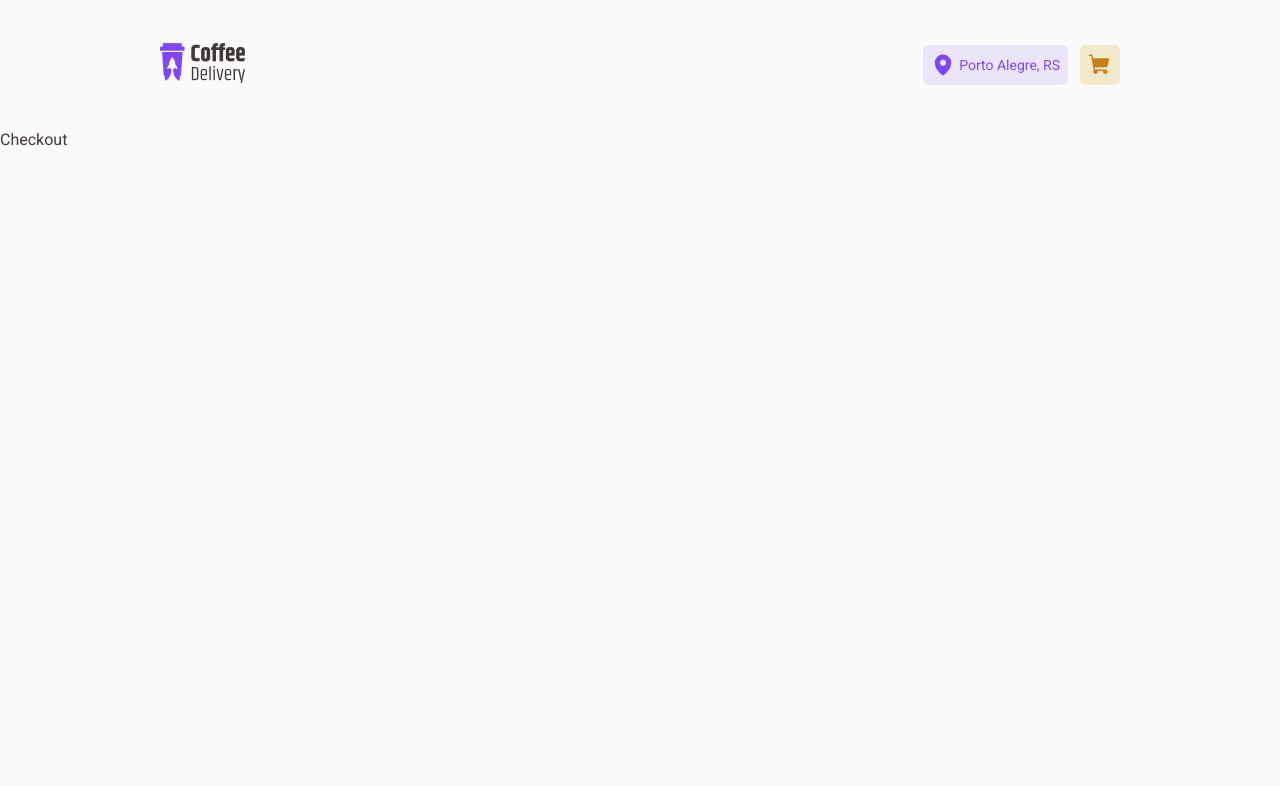
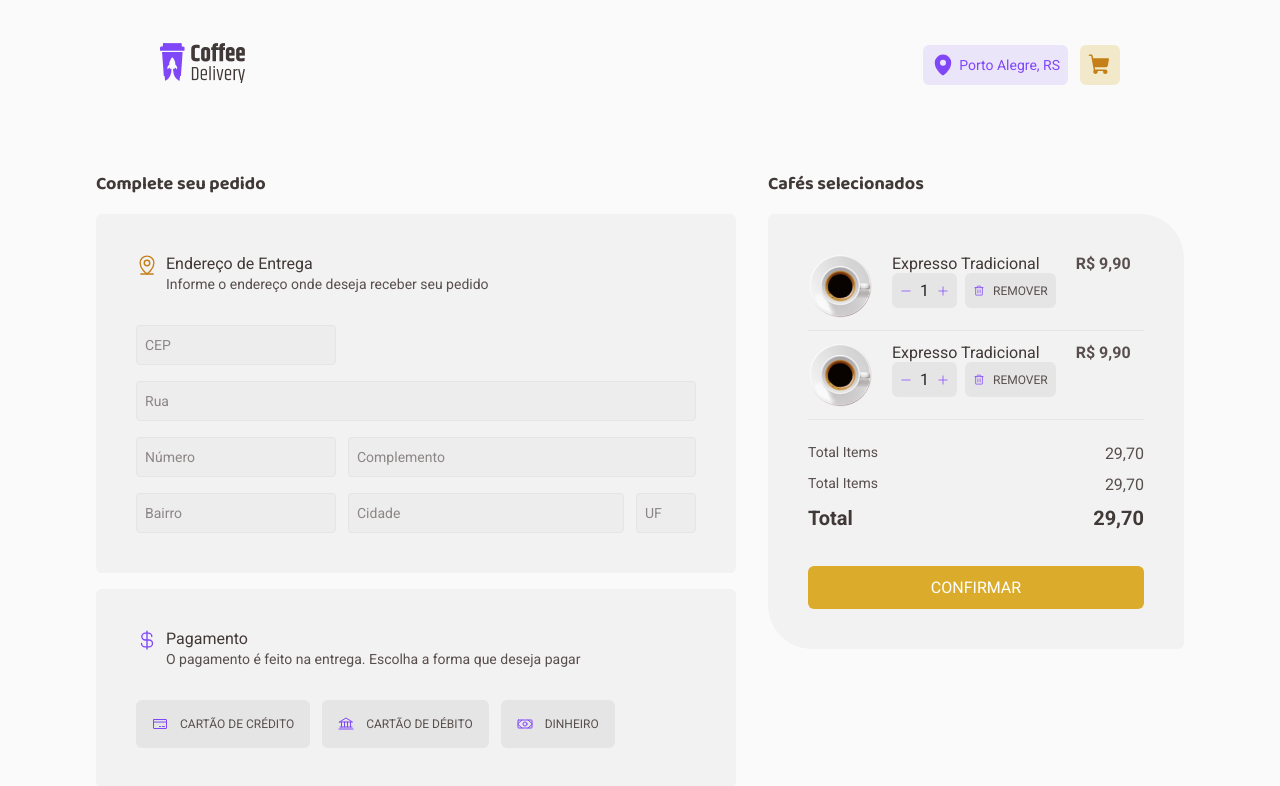
Before and after one commit to gustavosalviato/coffee-delivery, a React (Vite) app: page /checkout in a window 1280 px wide. Shown: the top 786 px of the page. Built offline with nearby package versions, Linux system fonts and the light colour scheme.

Commit message:
Checkout Page

```diff
--- /dev/null
+++ b/src/Pages/Checkout/components/CardItemSelected/index.tsx
@@ -0,0 +1,41 @@
+import { Minus, Plus, Trash } from 'phosphor-react'
+import logo from '../../../../assets/tradicional.png'
+import { CardItemContainer, BasicContainer } from './styles'
+
+
+export const CarItemSelected = () => {
+  return (
+    <CardItemContainer>
+      <img src={logo} alt="" />
+
+      <div>
+        <span>Expresso Tradicional</span>
+
+        <div className='divFlex'>
+          <BasicContainer>
+            <button>
+              <Minus />
+            </button>
+
+            <small>1</small>
+
+            <button>
+              <Plus />
+            </button>
+          </BasicContainer>
+
+          <BasicContainer>
+            <button>
+              <Trash />
+
+              REMOVER
+            </button>
+
+          </BasicContainer>
+        </div>
+      </div>
+
+      <strong>R$ 9,90</strong>
+    </CardItemContainer>
+  )
+}
--- /dev/null
+++ b/src/Pages/Checkout/components/CardItemSelected/styles.ts
@@ -0,0 +1,81 @@
+import styled from "styled-components";
+
+export const CardItemContainer = styled.li`
+
+  display: flex;
+  gap: 1.25rem;
+  justify-content: space-between;
+  border-bottom: 1px solid ${props => props.theme["base-button"]};
+  padding-bottom: 0.75rem;
+
+  .divFlex{
+    gap: 0.5rem;
+  }
+
+
+  >div{
+    display: flex;
+    flex-direction: column;
+  }
+
+  >div + div {
+    gap: 0.5rem
+  }
+
+  img{
+    width: 4rem;
+    height: 4rem;
+  }
+
+  strong{
+    flex: 1;
+    font-weight: 700;
+    line-height: 1.3;
+    color: ${props => props.theme["base-text"]};
+  }
+
+  & + li{
+    margin-top: 0.75rem;
+  }
+
+`
+
+export const BasicContainer = styled.div`
+    display: flex;
+    align-items: center;
+    background: ${props => props.theme["base-button"]};
+    padding: 0.5rem;
+    border-radius: 6px;
+
+    gap: 0.5rem;
+
+  button{
+        display: flex;
+        align-items: center;
+        font-size: 0.75rem;
+        color: ${props => props.theme["base-text"]};
+
+        background: none;
+        outline: 0;
+        border: 0;
+        line-height: 0;
+
+        gap: 0.5rem;
+
+        transition: 0.4ms;
+
+        svg{
+          color: ${props => props.theme.purple}
+        }
+    }
+
+    button:hover{
+        color: ${props => props.theme["purple-dark"]};
+
+    }
+
+    small{
+        font-size: 1rem;
+        color: ${props => props.theme["base-title"]}
+    }
+`
--- a/src/Pages/Checkout/index.tsx
+++ b/src/Pages/Checkout/index.tsx
@@ -1,8 +1,103 @@
+import { AdressHeader, CheckoutContainer, InputCEP, InputComplemento, InputNumero, InputRua, InputBairro, ContainerInputFlex, InputCidade, InputUF, PaymentsContainer, CardContent, CardItemsSelected, TotalSection, ButtonContainer } from "./styles"
 
+import { MapPinLine, CurrencyDollar, CreditCard, Money, Bank, Minus, Plus } from 'phosphor-react'
+import logo from '../../assets/tradicional.png'
+import { CarItemSelected } from "./components/CardItemSelected"
 export const Checkout = () => {
   return (
-    <div>
-      Checkout
-    </div>
+    <CheckoutContainer>
+
+      <section>
+        <h2>Complete seu pedido</h2>
+
+        <CardContent>
+          <AdressHeader>
+            <MapPinLine size={22} />
+            <div>
+              <span>Endereço de Entrega</span >
+              <span>Informe o endereço onde deseja receber seu pedido</span>
+            </div>
+          </AdressHeader>
+          <InputCEP placeholder="CEP" />
+          <InputRua placeholder="Rua" />
+
+
+          <ContainerInputFlex>
+            <InputNumero placeholder="Número" />
+            <InputComplemento placeholder="Complemento" />
+          </ContainerInputFlex>
+
+
+          <ContainerInputFlex>
+            <InputBairro placeholder="Bairro" />
+            <InputCidade placeholder="Cidade" />
+            <InputUF placeholder="UF" />
+          </ContainerInputFlex>
+        </CardContent>
+
+
+        <CardContent>
+          <AdressHeader>
+            <CurrencyDollar className='svgPurple' size={22} />
+            <div>
+              <span>Pagamento</span >
+              <span>O pagamento é feito na entrega. Escolha a forma que deseja pagar</span>
+            </div>
+          </AdressHeader>
+
+          <PaymentsContainer>
+            <div>
+              <CreditCard size={16} />
+              <span>cartão de crédito</span>
+            </div>
+
+            <div>
+              <Bank size={16} />
+              <span>cartão de débito</span>
+            </div>
+
+
+            <div>
+              <Money size={16} />
+              <span>dinheiro</span>
+            </div>
+
+          </PaymentsContainer>
+        </CardContent>
+      </section>
+
+
+      <section>
+        <h2>Cafés selecionados</h2>
+        <CardItemsSelected>
+          <ul className="list">
+            <CarItemSelected />
+            <CarItemSelected />
+          </ul>
+
+          <TotalSection>
+            <div className='defaultLabels'>
+              <span>Total Items</span>
+              <strong>29,70</strong>
+            </div>
+
+            <div className='defaultLabels'>
+              <span>Total Items</span>
+              <strong>29,70</strong>
+            </div>
+
+            <div className='totalLabels'>
+              <span>Total</span>
+              <strong>29,70</strong>
+            </div>
+          </TotalSection>
+
+          <ButtonContainer>
+            CONFIRMAR
+          </ButtonContainer>
+        </CardItemsSelected>
+      </section>
+
+    </CheckoutContainer >
   )
 }
--- /dev/null
+++ b/src/Pages/Checkout/styles.ts
@@ -0,0 +1,229 @@
+import styled from "styled-components";
+
+export const CheckoutContainer = styled.div`
+  display: grid;
+  max-width: 70rem;
+  width: 100%;
+
+  grid-template-columns: 40rem 1fr;
+  gap: 2rem;
+  margin: 2.5rem auto;
+  padding: 0 1rem;
+
+  h2{
+    font-family: 'Baloo 2';
+    font-weight: 700;
+    font-size: 1.125rem;
+    color: ${props => props.theme["base-subtitle"]};
+  }
+
+  @media (max-width: 768px){
+      grid-template-columns: 1fr;
+  }
+
+`
+export const CardContentBasic = styled.div`
+  display: flex;
+  flex-direction: column;
+
+  margin-top: 1rem;
+  background: ${props => props.theme["base-card"]};
+  padding: 2.5rem;
+
+`
+export const CardContent = styled(CardContentBasic)`
+
+  border-radius: 6px;
+`
+
+export const CardItemsSelected = styled(CardContentBasic)`
+  border-radius: 6px 44px;
+  display: flex;
+  flex-direction: column;
+
+  div{
+    display: flex;
+  }
+
+  &.list{
+    display: flex;
+    flex-direction: column;
+  }
+
+`
+
+
+export const AdressHeader = styled.div`
+  display: flex;
+  gap: 0.5rem;
+  margin-bottom: 2rem;
+
+  svg{
+    color: ${props => props.theme["yellow-dark"]}
+  }
+
+  .svgPurple {
+    color: ${props => props.theme["purple"]}
+  }
+
+  div{
+    display: flex;
+    flex-direction: column;
+    align-items: flex-start;
+    line-height: 1.3;
+
+    span{
+      color: ${props => props.theme["base-subtitle"]};
+      font-size: 1rem;
+      font-weight: 400;
+
+    }
+
+    span + span{
+      color: ${props => props.theme["base-text"]};
+      font-size: 0.875rem;
+
+    }
+  }
+`
+
+export const BasicInput = styled.input`
+  background: ${props => props.theme["base-input"]};
+  border: 1px solid ${props => props.theme["base-button"]};
+
+  height: 2.5rem;
+  font-size: 0.875rem;
+  padding: 0 0.5rem;
+  border-radius: 4px;
+
+  transition: 0.3s;
+
+  &::placeholder{
+    color: ${props => props.theme["base-label"]};
+  }
+`
+
+
+export const ContainerInputFlex = styled.div`
+  margin-top: 1rem;
+
+  display: flex;
+  gap: 0.75rem;
+
+`
+
+export const InputCEP = styled(BasicInput)`
+  width: 12.5rem;
+`
+
+export const InputRua = styled(BasicInput)`
+  margin-top: 1rem;
+`
+
+
+export const InputNumero = styled(BasicInput)`
+    width: 12.5rem;
+`
+
+export const InputComplemento = styled(BasicInput)`
+  flex: 1;
+`
+
+export const InputBairro = styled(BasicInput)`
+  width: 12.5rem;
+`
+
+
+export const InputCidade = styled(BasicInput)`
+  flex: 1;
+`
+
+export const InputUF = styled(BasicInput)`
+  width: 3.75rem;
+
+`
+
+export const PaymentsContainer = styled.div`
+  display: flex;
+  gap: 0.75rem;
+
+
+  div{
+    display: flex;
+    align-items: center;
+    gap: 0.75rem;
+
+    background: ${props => props.theme["base-button"]};
+    border-radius: 6px;
+    padding: 1rem;
+    transition: 0.4s;
+    cursor: pointer;
+
+    svg{
+      color: ${props => props.theme.purple}
+    }
+
+    span{
+      text-transform: uppercase;
+      color: ${props => props.theme["base-text"]};
+      font-size: 0.75rem;
+    }
+  }
+
+  div:hover{
+    background: ${props => props.theme["base-hover"]};
+  }
+`
+
+
+export const TotalSection = styled.section`
+  display: flex;
+  flex-direction: column;
+  gap: 0.75rem;
+  margin-top: 1.5rem;
+
+  .defaultLabels {
+    span{
+      color: ${props => props.theme["base-text"]};
+      font-size: 0.875rem;
+    }
+
+    strong{
+      color: ${props => props.theme["base-text"]};
+      font-size: 1rem;
+      font-weight: 400;
+    }
+
+  }
+
+  .totalLabels{
+    span, strong{
+      font-weight: 700;
+      color: ${props => props.theme["base-subtitle"]};
+      font-size: 1.25rem;
+    }
+
+  }
+
+  div{
+    justify-content: space-between;
+  }
+`
+
+export const ButtonContainer = styled.button`
+  background: ${props => props.theme["yellow"]};
+  color: ${props => props.theme.white};
+
+  border: none;
+  outline: none;
+  margin-top: 2.25rem;
+
+  border-radius: 6px;
+  padding: 0.75rem 0.5rem;
+  transition: 0.4s;
+
+  &:hover{
+    background: ${props => props.theme["yellow-dark"]};
+  }
+
+`
--- a/src/Pages/CheckoutFilled/index.tsx
+++ /dev/null
@@ -1,8 +0,0 @@
-
-export const CheckoutFilled = () => {
-  return (
-    <div>
-      CheckoutFilled
-    </div>
-  )
-}
--- a/src/Pages/Home/components/ProductItem/index.tsx
+++ b/src/Pages/Home/components/ProductItem/index.tsx
@@ -22,8 +22,6 @@ export const ProductItem = () => {
                     <small>R$</small>
                     <strong>9,90</strong>
                 </span>
-
-
 
                 <div>
                     <Panel>
--- a/src/Router.tsx
+++ b/src/Router.tsx
@@ -1,7 +1,6 @@
 import { Route, Routes } from 'react-router-dom'
 import { DefaultLayout } from './Layouts/DefaultLayout'
 import { Checkout } from './Pages/Checkout'
-import { CheckoutFilled } from './Pages/CheckoutFilled'
 import { Home } from './Pages/Home'
 import { Success } from './Pages/Success'
 
@@ -10,14 +9,11 @@ import { Success } from './Pages/Success'
 export const Router = () => {
   return (
     <Routes>
-
       <Route path='/' element={<DefaultLayout />}>
         <Route path='/' element={<Home />} />
         <Route path='/checkout' element={<Checkout />} />
-        <Route path='/checkoutfilled' element={<CheckoutFilled />} />
         <Route path='/success' element={<Success />} />
       </Route>
-
     </Routes>
   )
 }
```
